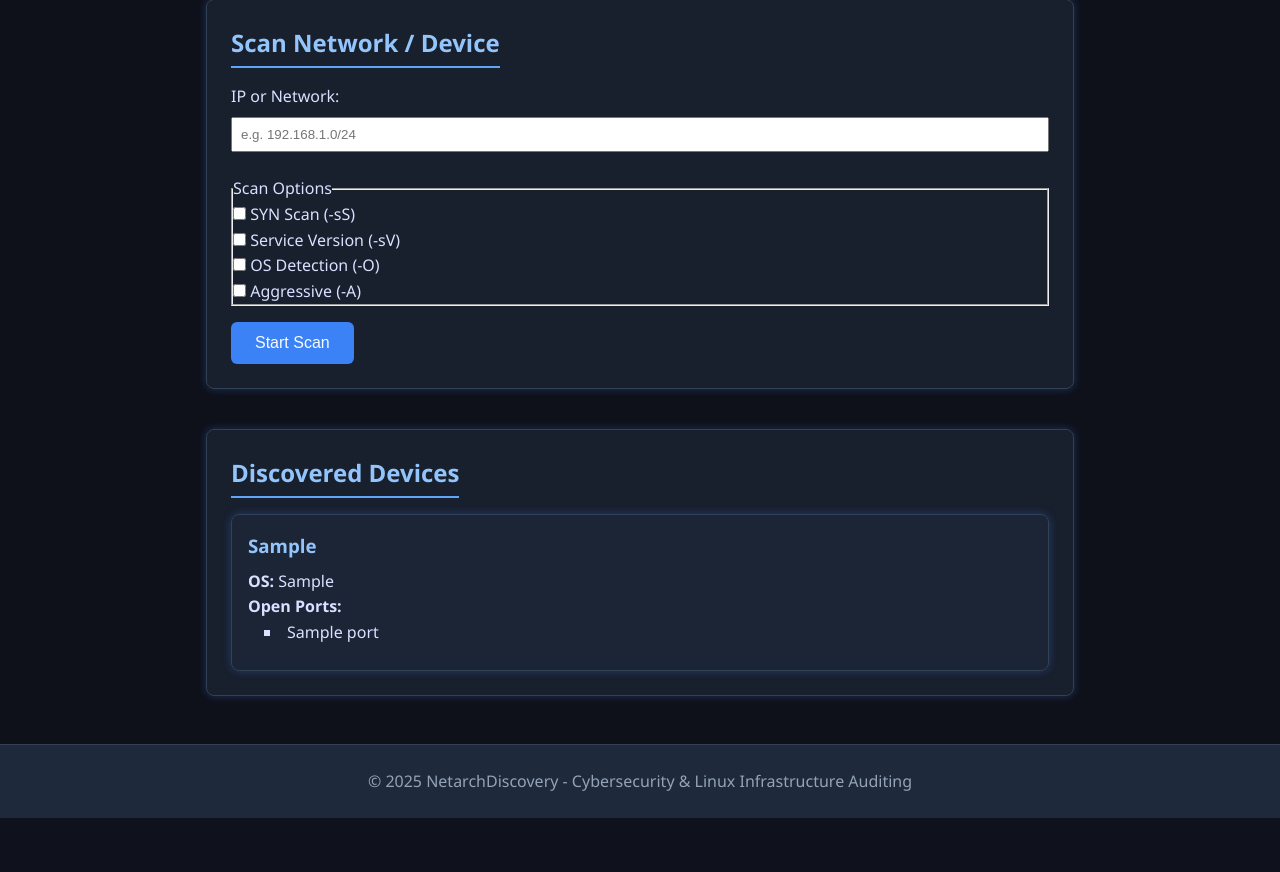
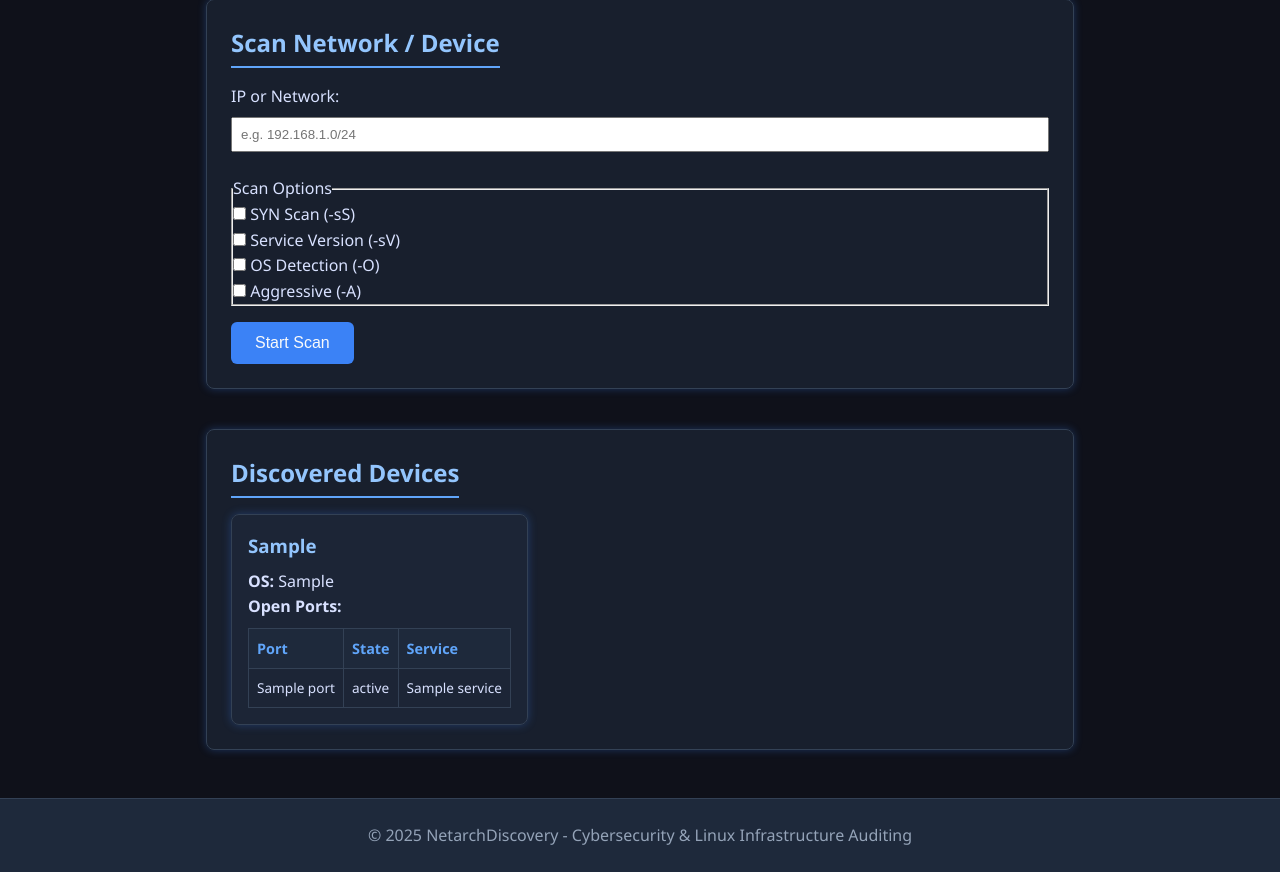
Before and after one commit to mapereiradev/NetArchDiscovery, a Flask app: template app/templates/scanning.html in a window 1280 px wide. Shown: the part 197-1069 px from the top of the page. Before the commit the page ends 1015 px from the top, so only its background shows below. Run offline with Flask 3, Linux system fonts and the light colour scheme; the template is opened without the code that fills it: most values are stand-ins (such as "Sample title", 1, 10 or a date in 2020).

Commit message:
Adding deep scan ports

```diff
--- a/app/routes/nmap/caller.py
+++ b/app/routes/nmap/caller.py
@@ -13,3 +13,8 @@ def run_nmap(target, options=None):
         return result.stdout
     except subprocess.CalledProcessError as e:
         return e.stderr or str(e)
+
+def run_custom_nmap(ip, ports):
+    cmd = ["nmap", "-p", ports, "-sCV", ip]
+    result = subprocess.run(cmd, capture_output=True, text=True)
+    return result.stdout
--- a/app/static/css/style.css
+++ b/app/static/css/style.css
@@ -188,3 +188,25 @@ th {
     color: #93c5fd;
     margin-bottom: 0.5rem;
 }
+
+.card table {
+    width: 100%;
+    margin-top: 0.5rem;
+    border-collapse: collapse;
+}
+
+.card th, .card td {
+    border: 1px solid #334155;
+    padding: 0.5rem;
+    text-align: left;
+}
+
+.card th {
+    background-color: #1e293b;
+    color: #60a5fa;
+    font-size: 0.9rem;
+}
+
+.card td {
+    font-size: 0.85rem;
+}
--- a/app/templates/scanning.html
+++ b/app/templates/scanning.html
@@ -37,16 +37,31 @@
         <h2>Discovered Devices</h2>
         <div style="display: flex; flex-wrap: wrap; gap: 1rem;">
             {% for device in results %}
-            <div class="card">
+            <a href="device.html?ip={{ device.ip }}" style="text-decoration: none; color: inherit;">
+                <div class="card" id="{{ device.ip }}">
                     <h3>{{ device.ip }}</h3>
                     <p><strong>OS:</strong> {{ device.os or 'Unknown' }}</p>
                     <p><strong>Open Ports:</strong></p>
-                <ul>
+                    <table>
+                        <thead>
+                            <tr>
+                                <th>Port</th>
+                                <th>State</th>
+                                <th>Service</th>
+                            </tr>
+                        </thead>
+                        <tbody>
                             {% for port in device.ports %}
-                        <li>{{ port }}</li>
+                            <tr>
+                                <td>{{ port.port }}</td>
+                                <td>{{ port.state }}</td>
+                                <td>{{ port.service }}</td>
+                            </tr>
                             {% endfor %}
-                </ul>
+                        </tbody>
+                    </table>
                 </div>
+            </a>
             {% endfor %}
             </div>
     </section>
@@ -57,4 +72,8 @@
     <p>© 2025 NetarchDiscovery - Cybersecurity & Linux Infrastructure Auditing</p>
 </footer>
 </body>
+<script>
+    let scanningResult = '{{ results_json|safe }}';
+    localStorage.setItem("scanningResult", JSON.stringify(scanningResult));
+</script>
 </html>
```
Also changed, not shown: app/routes/routes.py (+29 -15 lines), app/templates/device.html (added, +52 -0 lines), test/nmap/test1.json (added, +3 -0 lines). Lines whose indentation alone changed are shown as unchanged.
